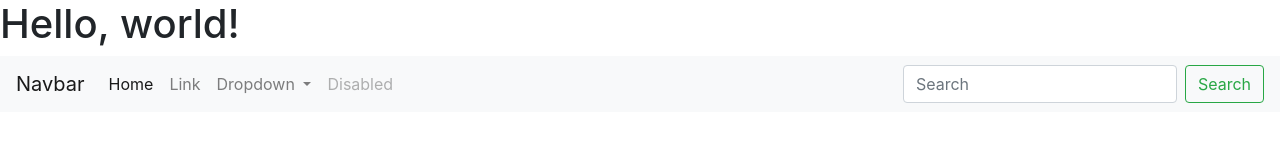
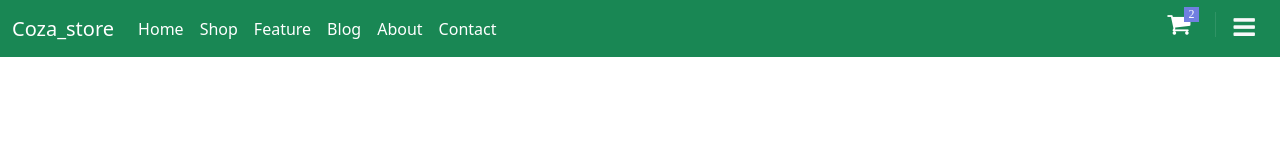
Before and after one commit to Ayoub-hafidi-alaoui/coza_store, a website: page index.html in a window 1280 px wide. Drawn offline with nearby package versions, Linux system fonts and the light colour scheme.

Commit message:
add navbar

```diff
--- /dev/null
+++ b/assets/css/style.css
@@ -0,0 +1,26 @@
+.navbar a {
+    text-transform: capitalize;
+    color: #fff !important;
+}
+.navbar .fa-shopping-cart {
+    color: #fff;
+    padding-right: 25px;
+    font-size: 25px;
+    border-right: 1px solid rgba(255,255,255,.1);
+}
+.navbar .fa-bars {
+    font-size: 25px;
+
+}
+.fa-shopping-cart:after {
+    content: "2";
+    background-color: #717fe0;
+    position: absolute;
+    top: 7px;
+    right: 81px;
+    width: 15px;
+    height: 15px;
+    font-size: 12px;
+    text-align: center;
+    line-height: 15px;
+}
--- a/index.html
+++ b/index.html
@@ -3,63 +3,65 @@
   <head>
     <!-- Required meta tags -->
     <meta charset="utf-8">
-    <meta name="viewport" content="width=device-width, initial-scale=1, shrink-to-fit=no">
+    <meta name="viewport" content="width=device-width, initial-scale=1">
+    <link rel="stylesheet" href="assets/css/style.css">
+    <!-- Bootstrap CSS -->
+    <link href="node_modules/bootstrap/dist/css/bootstrap.min.css" rel="stylesheet" integrity="sha384-F3w7mX95PdgyTmZZMECAngseQB83DfGTowi0iMjiWaeVhAn4FJkqJByhZMI3AhiU" crossorigin="anonymous">
+    <link rel="stylesheet" href="node_modules/font-awesome/css/font-awesome.min.css">
 
-    <!-- Bootstrap CSS -->
-    <link rel="stylesheet" href="/node_modules/bootstrap/dist/css/bootstrap.min.css">
-    <link rel="stylesheet" href="/node_modules/font-awesome/css/font-awesome.min.css">
-    <title>Hello, world!</title>
+    <title>Coza Store - Home</title>
   </head>
   <body>
-    <h1>Hello, world!</h1>
-    <nav class="navbar navbar-expand-lg navbar-light bg-light">
-        <a class="navbar-brand" href="#">Navbar</a>
-        <button class="navbar-toggler" type="button" data-toggle="collapse" data-target="#navbarSupportedContent" aria-controls="navbarSupportedContent" aria-expanded="false" aria-label="Toggle navigation">
+   <!-- header -->
+    <header class="header">
+          <nav class="navbar navbar-expand-lg navbar-light bg-success">
+            <div class="container-fluid">
+              <a class="navbar-brand" href="#">coza_store</a>
+              <button class="navbar-toggler" type="button" data-bs-toggle="collapse" data-bs-target="#navbarSupportedContent" aria-controls="navbarSupportedContent" aria-expanded="false" aria-label="Toggle navigation">
                 <span class="navbar-toggler-icon"></span>
               </button>
-
               <div class="collapse navbar-collapse" id="navbarSupportedContent">
-          <ul class="navbar-nav mr-auto">
-            <li class="nav-item active">
-              <a class="nav-link" href="#">Home <span class="sr-only">(current)</span></a>
+                <ul class="navbar-nav me-auto mb-2 mb-lg-0">
+                  <li class="nav-item">
+                    <a class="nav-link active" aria-current="page" href="#">Home</a>
                   </li>
                   <li class="nav-item">
-              <a class="nav-link" href="#">Link</a>
-            </li>
-            <li class="nav-item dropdown">
-              <a class="nav-link dropdown-toggle" href="#" id="navbarDropdown" role="button" data-toggle="dropdown" aria-haspopup="true" aria-expanded="false">
-                Dropdown
-              </a>
-              <div class="dropdown-menu" aria-labelledby="navbarDropdown">
-                <a class="dropdown-item" href="#">Action</a>
-                <a class="dropdown-item" href="#">Another action</a>
-                <div class="dropdown-divider"></div>
-                <a class="dropdown-item" href="#">Something else here</a>
-              </div>
+                    <a class="nav-link active" aria-current="page" href="#">shop</a>
                   </li>
                   <li class="nav-item">
-              <a class="nav-link disabled" href="#" tabindex="-1" aria-disabled="true">Disabled</a>
+                    <a class="nav-link active" aria-current="page" href="#">feature</a>
+                  </li>
+                  <li class="nav-item">
+                    <a class="nav-link active" aria-current="page" href="#">blog</a>
+                  </li>
+                  <li class="nav-item">
+                    <a class="nav-link active" aria-current="page" href="#">about</a>
+                  </li>
+                  <li class="nav-item">
+                    <a class="nav-link active" aria-current="page" href="#">contact</a>
                   </li>
                 </ul>
-          <form class="form-inline my-2 my-lg-0">
-            <input class="form-control mr-sm-2" type="search" placeholder="Search" aria-label="Search">
-            <button class="btn btn-outline-success my-2 my-sm-0" type="submit">Search</button>
-          </form>
+                <div class="icon">
+                  <i class="fa fa-shopping-cart" aria-hidden="true"></i>
+                  <a class="btn " type="button" data-bs-toggle="offcanvas" data-bs-target="#offcanvasTop" aria-controls="offcanvasTop">
+                    <i class="fa fa-bars link-light" aria-hidden="true"></i>
+                  </a>
+                  <div class="offcanvas offcanvas-top" tabindex="-1" id="offcanvasTop" aria-labelledby="offcanvasTopLabel">
+                    <div class="offcanvas-header">
+                      <h5 id="offcanvasTopLabel">Offcanvas top</h5>
+                      <button type="button" class="btn-close text-reset" data-bs-dismiss="offcanvas" aria-label="Close"></button>
+                    </div>
+                  </div>
+                </div>
+              </div>
             </div>
           </nav>
+        <!-- </div> -->
+    </header>
 
-    <!-- Optional JavaScript; choose one of the two! -->
 
-    <!-- Option 1: jQuery and Bootstrap Bundle (includes Popper) -->
-    <script src="/node_modules/jquery/dist/jquery.min.js"></script>
-    <script src="/node_modules/poper/dist/poper.js"></script>
-    <script src="/node_modules/bootstrap/dist/js/bootstrap.min.js"></script>
+    <script src="/node_modules/@popperjs/core/dist/umd/popper.min.js" integrity="sha384-W8fXfP3gkOKtndU4JGtKDvXbO53Wy8SZCQHczT5FMiiqmQfUpWbYdTil/SxwZgAN" crossorigin="anonymous"></script>
+    <script src="/node_modules/bootstrap/dist/js/bootstrap.min.js" integrity="sha384-skAcpIdS7UcVUC05LJ9Dxay8AXcDYfBJqt1CJ85S/CFujBsIzCIv+l9liuYLaMQ/" crossorigin="anonymous"></script>
 
-    <!-- Option 2: Separate Popper and Bootstrap JS -->
-    <!--
-    <script src="https://code.jquery.com/jquery-3.5.1.slim.min.js" integrity="sha384-DfXdz2htPH0lsSSs5nCTpuj/zy4C+OGpamoFVy38MVBnE+IbbVYUew+OrCXaRkfj" crossorigin="anonymous"></script>
-    <script src="https://cdn.jsdelivr.net/npm/popper.js@1.16.1/dist/umd/popper.min.js" integrity="sha384-9/reFTGAW83EW2RDu2S0VKaIzap3H66lZH81PoYlFhbGU+6BZp6G7niu735Sk7lN" crossorigin="anonymous"></script>
-    <script src="https://cdn.jsdelivr.net/npm/bootstrap@4.6.0/dist/js/bootstrap.min.js" integrity="sha384-+YQ4JLhjyBLPDQt//I+STsc9iw4uQqACwlvpslubQzn4u2UU2UFM80nGisd026JF" crossorigin="anonymous"></script>
-    -->
   </body>
 </html>
--- a/package.json
+++ b/package.json
@@ -9,8 +9,9 @@
   "author": "ayoub",
   "license": "ISC",
   "dependencies": {
-    "bootstrap": "^4.5.3",
+    "bootstrap": "^5",
     "font-awesome": "^4.7.0",
+    "fontawesome": "^5.6.3",
     "jquery": "^3.6",
     "poper": "^0.1.1"
   }
```
Also changed, not shown: assets/img/logo/logo.jpg (added), 1 other file. Lines whose indentation alone changed are shown as unchanged.
